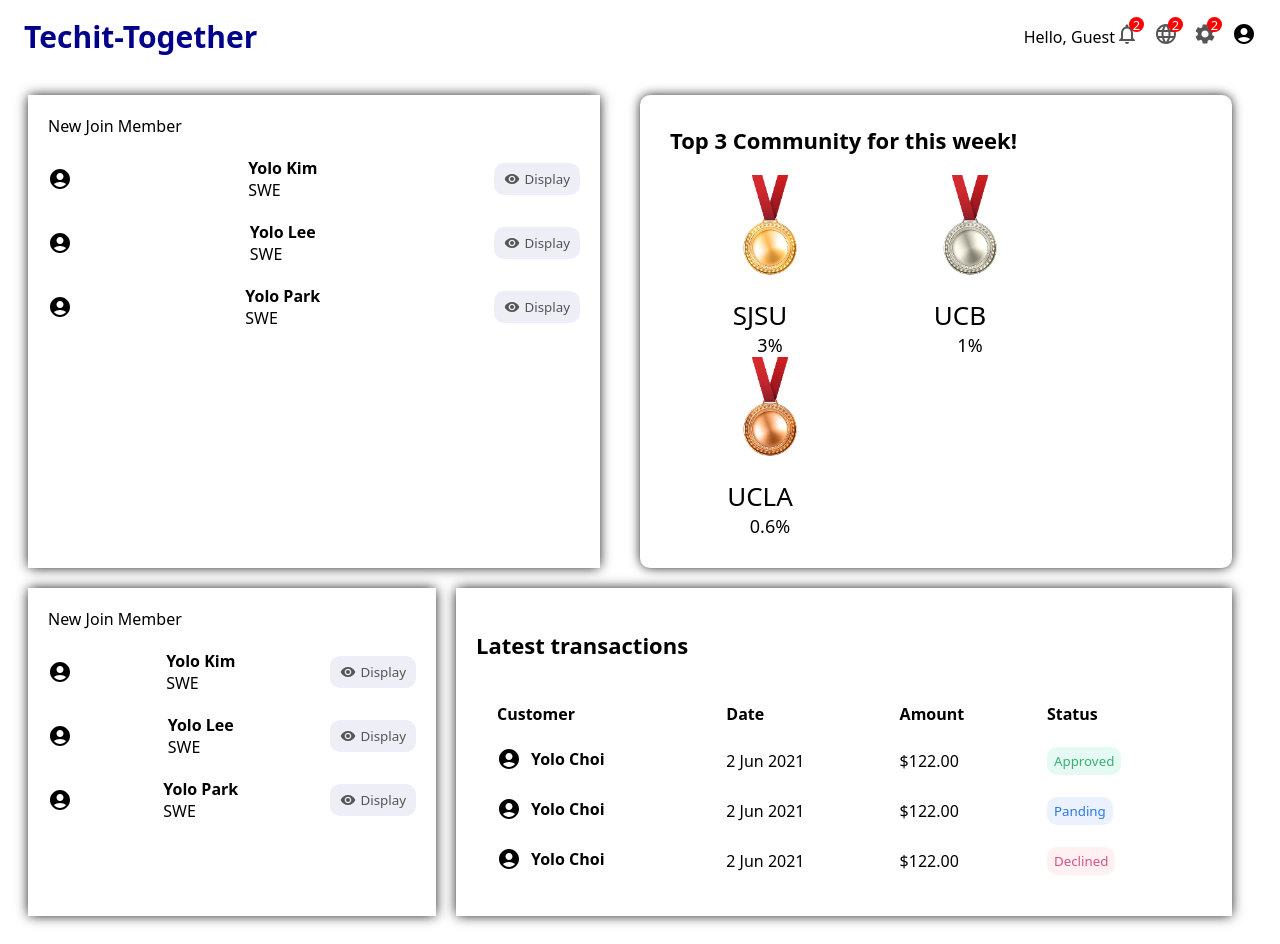
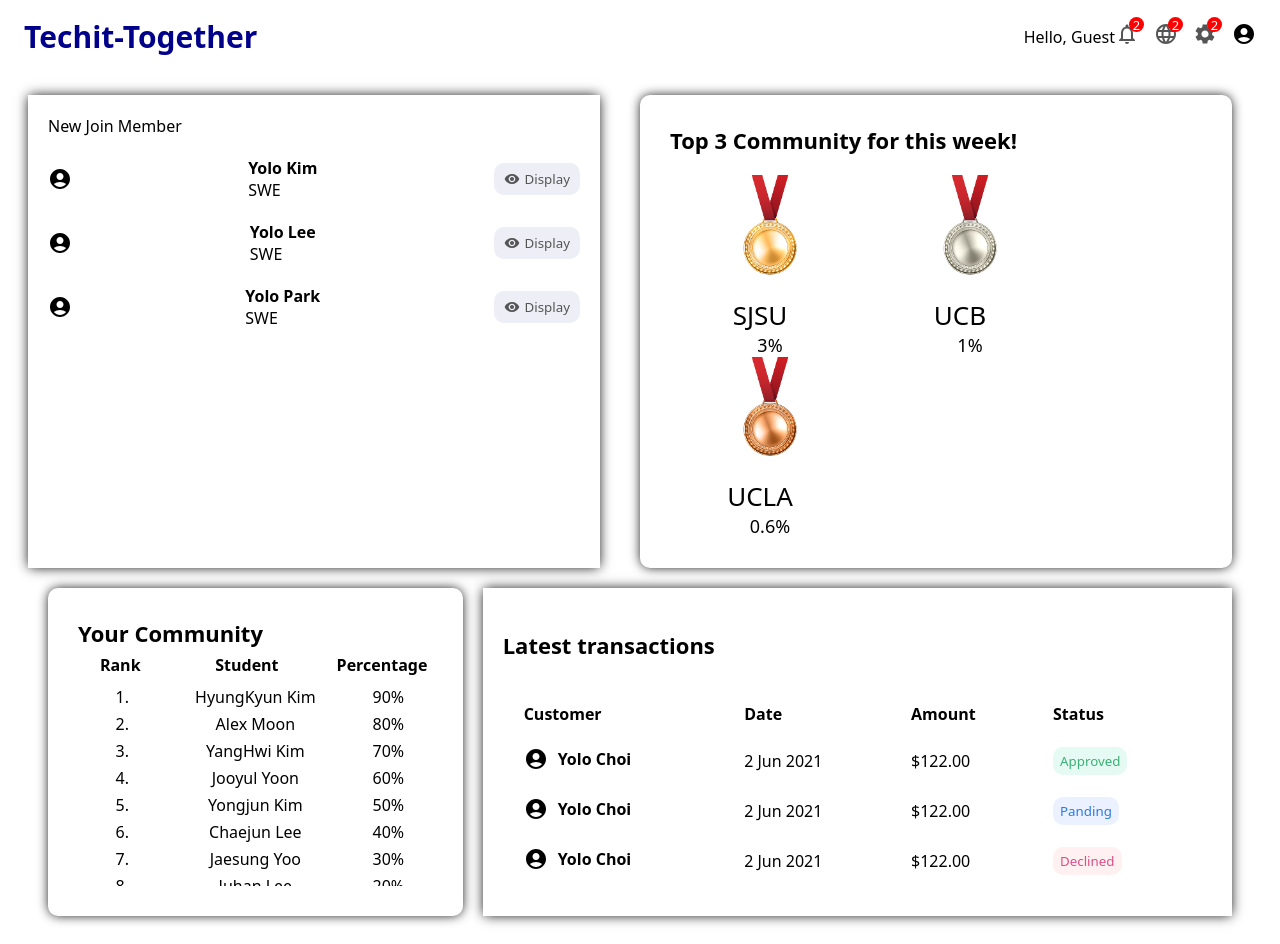
Before and after one commit to saurus2/Techit-Together-Front, a React (Vite) app: page /#/ in a window 1280 px wide. Built offline with nearby package versions, Linux system fonts and the light colour scheme.

Commit message:
your community udated

```diff
--- /dev/null
+++ b/src/components/your_community/Your_community.jsx
@@ -0,0 +1,24 @@
+import './your_community.css';
+
+export default function Your_community({ communityData }) {
+ return (
+  <div className="yourCommunity">
+   <div className="title">Your Community</div>
+   <div className="columnContainer">
+    <div className="rankTitle">Rank</div>
+    <div className="studentTitle">Student</div>
+    <div className="percentageTitle">Percentage</div>
+   </div>
+   <div className="dataContainer">
+    {communityData.map((data, index) => (
+     <div className="index" key={index}>
+      <div className="rank">{index + 1}.</div>
+      <div className="student">{data.name}</div>
+      <div className="percentage">{data.percentage}%</div>
+      {/* <div>{data.rank}</div> */}
+     </div>
+    ))}
+   </div>
+  </div>
+ );
+}
--- /dev/null
+++ b/src/components/your_community/your_community.css
@@ -0,0 +1,71 @@
+.yourCommunity {
+ flex: 1;
+ margin: 0 20px;
+ padding: 30px;
+ display: flex;
+ flex-direction: column;
+ border-radius: 10px;
+ /*cursor: pointer;*/
+ -webkit-box-shadow: 0px 0px 12px -1px #000000;
+ box-shadow: 0px 0px 12px -1px #000000;
+}
+
+.title {
+ font-size: 22px;
+ font-weight: 600;
+ /* flex: 1; */
+}
+
+.columnContainer {
+ align-items: center;
+ display: flex;
+ font-weight: 680;
+}
+
+.studentTitle {
+ flex: 2;
+ text-align: center;
+ /* display: block; */
+}
+
+.student {
+ flex: 2;
+ text-align: center;
+}
+
+.percentageTitle {
+ flex: 1.2;
+ text-align: center;
+}
+
+.percentage {
+ flex: 1;
+ text-align: center;
+}
+
+.rankTitle {
+ flex: 1;
+ text-align: center;
+}
+
+.rank {
+ flex: 1;
+ text-align: center;
+}
+
+.dataContainer {
+ overflow-y: auto;
+ max-height: 200px;
+ margin-top: 10px;
+}
+
+.index {
+ display: flex;
+ /* Make it a flex container */
+ flex-direction: row;
+ /* Arrange items horizontally */
+ align-items: center;
+ /* Align items vertically */
+ margin-bottom: 5px;
+ /* Add some space between rows */
+}
--- /dev/null
+++ b/src/dummyDataForYourCommunity.js
@@ -0,0 +1,57 @@
+export const yourCommunityData = [
+ {
+  name: "HyungKyun Kim",
+  "percentage": 90,
+  // "rank": 1
+ },
+ {
+  name: "Alex Moon",
+  "percentage": 80,
+  // "rank": 3
+ },
+ {
+  name: "YangHwi Kim",
+  "percentage": 70,
+  // "rank": 8
+ },
+ {
+  name: "Jooyul Yoon",
+  "percentage": 60,
+  // "rank": 8
+ },
+ {
+  name: "Yongjun Kim",
+  "percentage": 50,
+  // "rank": 8
+ },
+ {
+  name: "Chaejun Lee",
+  "percentage": 40,
+  // "rank": 8
+ },
+ {
+  name: "Jaesung Yoo",
+  "percentage": 30,
+  // "rank": 8
+ },
+ {
+  name: "Juhan Lee",
+  "percentage": 20,
+  // "rank": 8
+ },
+ {
+  name: "Dasom Lee",
+  "percentage": 10,
+  // "rank": 8
+ },
+ {
+  name: "JiHyeok Choi",
+  "percentage": 5,
+  // "rank": 8
+ },
+ {
+  name: "Hanbee Cho",
+  "percentage": 2,
+  // "rank": 8
+ }
+];
--- a/src/pages/home/Home.jsx
+++ b/src/pages/home/Home.jsx
@@ -1,11 +1,13 @@
-import Chart from '../../components/chart/Chart';
-import FeaturedInfo from '../../components/featureInfo/Featuredinfo';
+// import Chart from '../../components/chart/Chart';
+// import FeaturedInfo from '../../components/featureInfo/Featuredinfo';
 import './home.css';
-import { userData } from '../../dummyData';
-import { communityNames } from '../../dummyDataForCommunity';
+// import { userData } from '../../dummyData';
 import WidgetSm from '../../components/widgetSm/WidgetSm';
 import WidgetLg from '../../components/widgetLg/WidgetLg';
 import Top_community from '../../components/top_community/Top_community';
+import { communityNames } from '../../dummyDataForCommunity';
+import Your_community from '../../components/your_community/your_community';
+import { yourCommunityData } from '../../dummyDataForYourCommunity';
 
 export default function Home() {
   return (
@@ -24,7 +26,9 @@ export default function Home() {
         dataKey="Active User"
       /> */}
       <div className="homeWidgets2">
-        <WidgetSm />
+        <Your_community
+          communityData={yourCommunityData} />
+        {/* <WidgetSm /> */}
         <WidgetLg />
       </div>
     </div>
```
